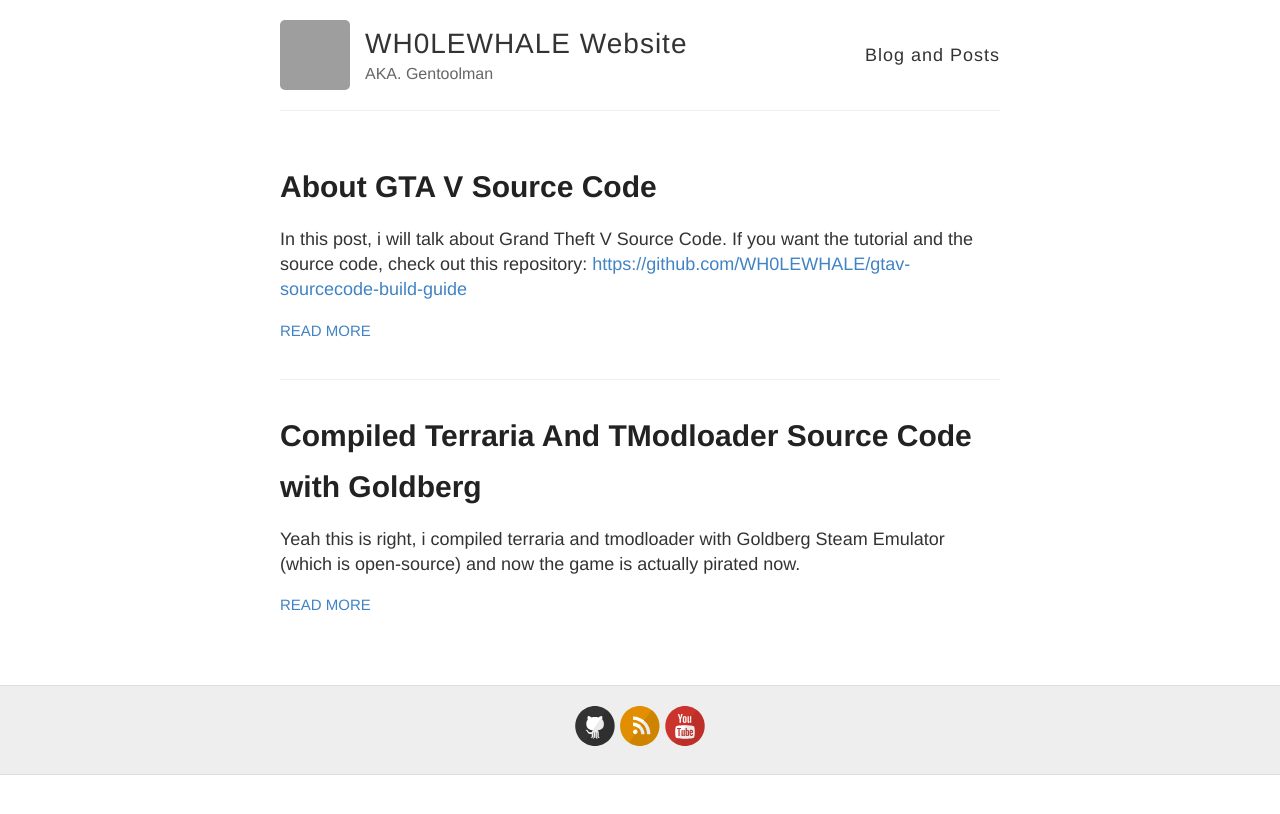
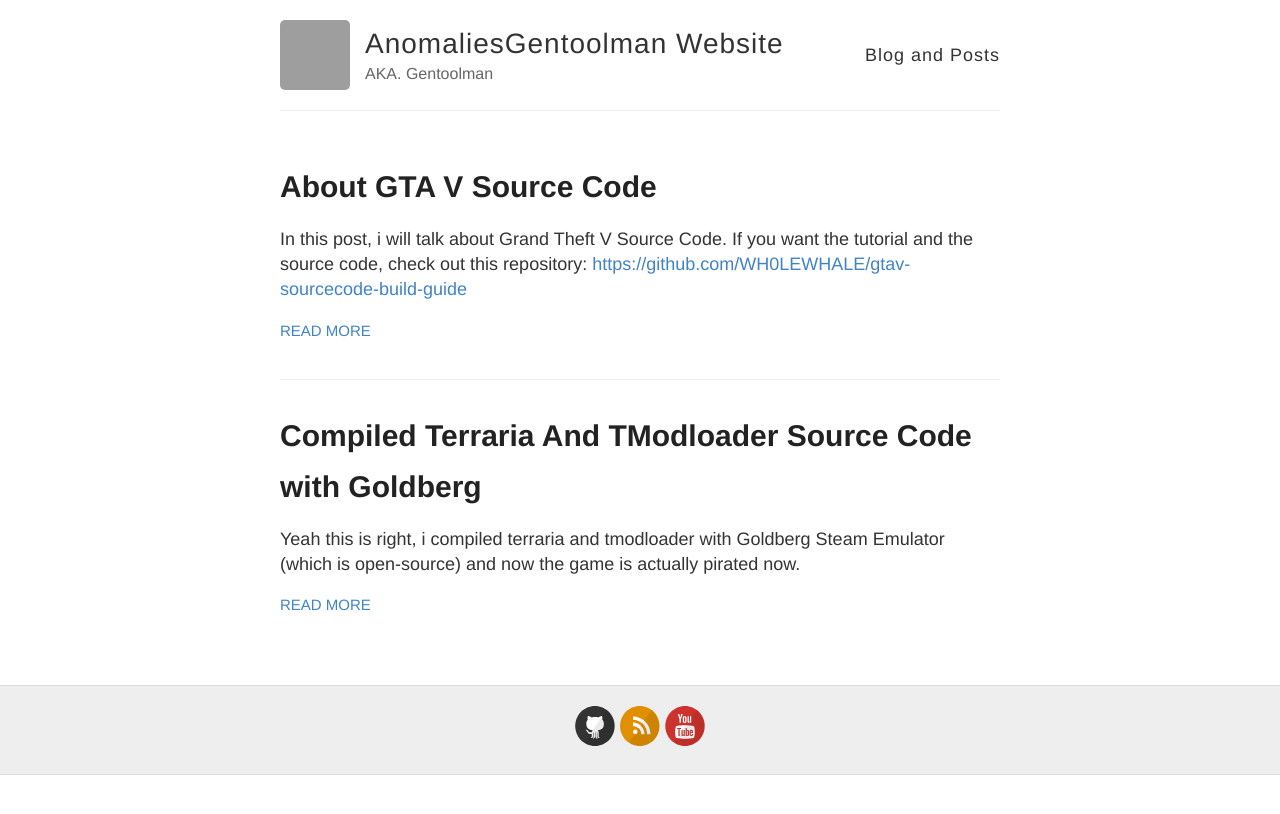
Before and after one commit to AnomaliesGentoolman/AnomaliesGentoolman.github.io, a Jekyll site: the page built from index.html, in a window 1280 px wide. Shown: the top 814 px of the page. Built offline with Jekyll 4.4.1, drawn with Linux system fonts in a browser that asks for light colours; grey boxes are pictures that could not be loaded.

Commit message:
Update _config.yml

```diff
--- a/_config.yml
+++ b/_config.yml
@@ -3,7 +3,7 @@
 #
 
 # Name of your site (displayed in the header)
-name: WH0LEWHALE Website
+name: AnomaliesGentoolman Website
 
 # Short bio or description (displayed in the header)
 description: AKA. Gentoolman
@@ -21,7 +21,7 @@
   email:
   facebook:
   flickr:
-  github: WH0LEWHALE
+  github: AnomaliesGentoolman
   instagram:
   linkedin:
   pinterest:
```
